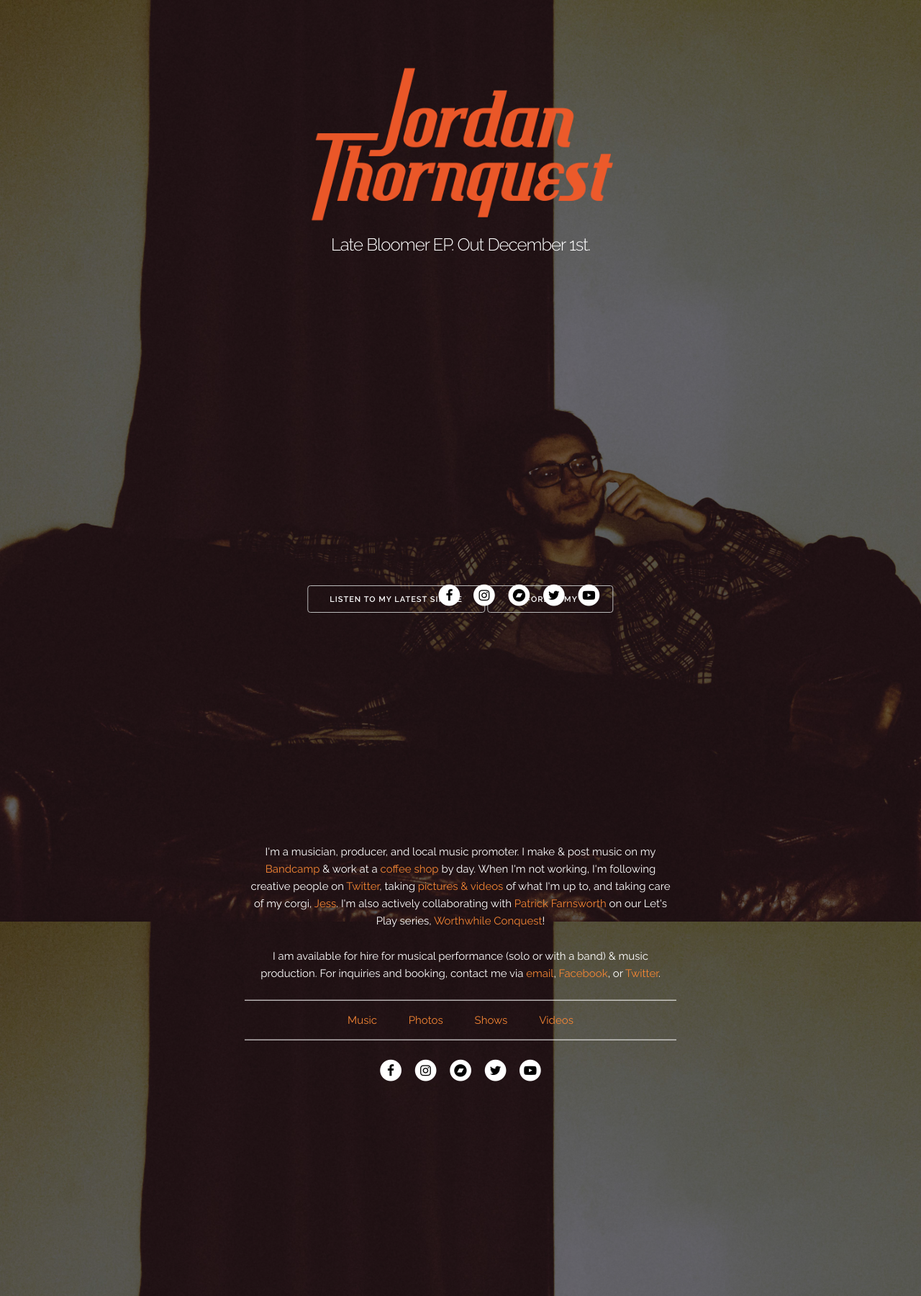
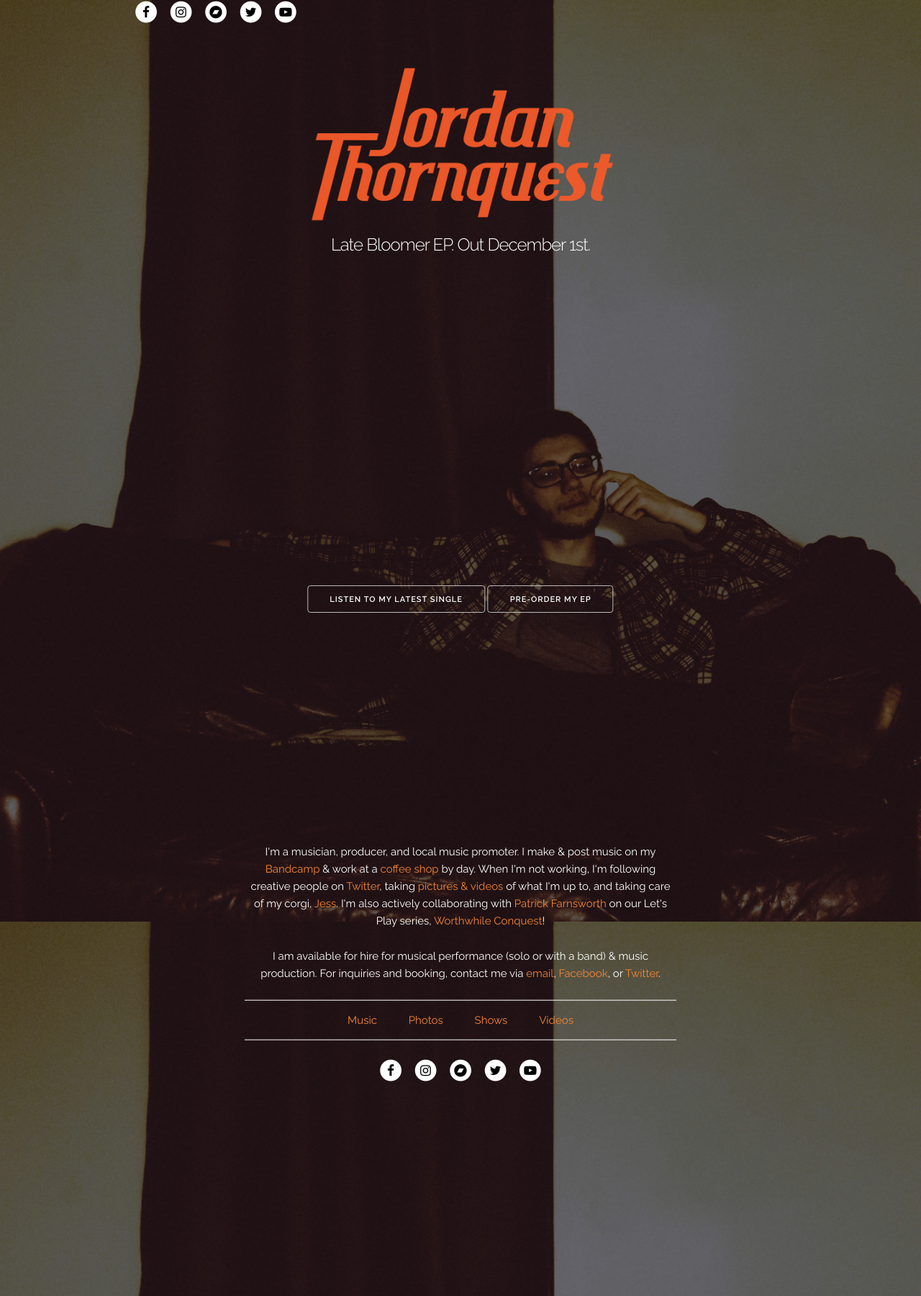
Before and after one commit to jordanthornquest/mains-and-monitors, a Jekyll site: the page built from index.html, in a window 1280 px wide. Shown: the whole page at 72% size. Built offline with Jekyll 4.4.1, drawn with Linux system fonts in a browser that asks for light colours; nearby versions of some CDN libraries.

Commit message:
Update styles.html

```diff
--- a/_includes/styles.html
+++ b/_includes/styles.html
@@ -157,14 +157,6 @@
       max-width: 600px;
     }
 
-    .desktop-social {
-      position: absolute;
-      bottom: 0%;
-      right: 25%;
-      transform: translate(-50%, -50%);
-      max-width: 600px;
-    }
-
     .buttons {
       position: absolute;
       bottom: 0%;
```
